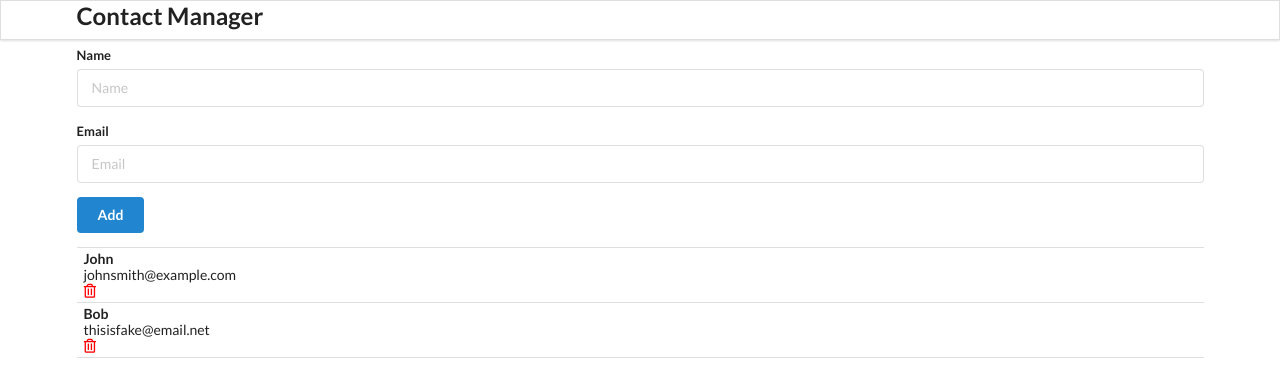
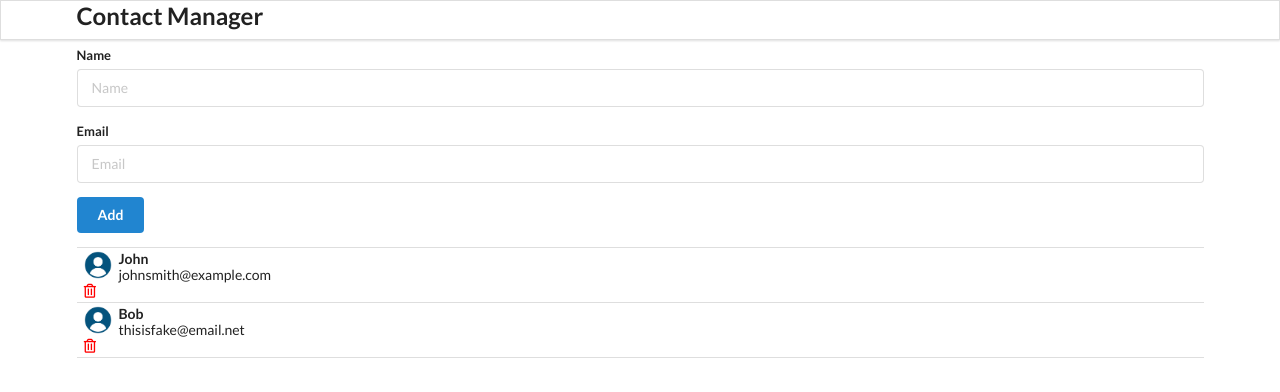
Before and after one commit to aawang1999/contact-list-react, a React (Create React App) app: page / in a window 1280 px wide. Shown: the top 392 px of the page. Built offline with nearby package versions, Linux system fonts and the light colour scheme.

Commit message:
feat: add image icons

```diff
--- a/src/components/ContactCard.js
+++ b/src/components/ContactCard.js
@@ -1,9 +1,11 @@
 import React from 'react'
+import user from '../images/user.png'
 
 const ContactCard = (props) => {
   const { id, name, email } = props.contact
   return (
     <div className="item">
+      <img className="ui avatar image" src={user} alt={user} />
       <div className="content">
         <div className="header">{name}</div>
         <div>{email}</div>
```
Also changed, not shown: src/images/user.png (added).
